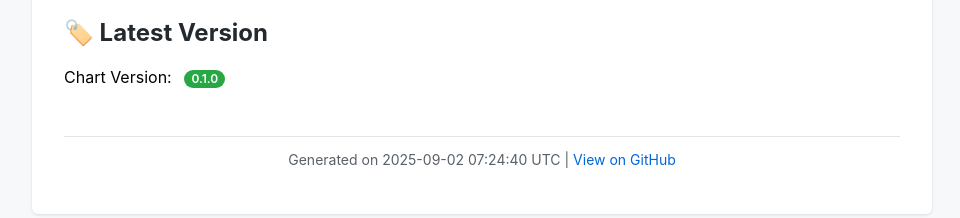
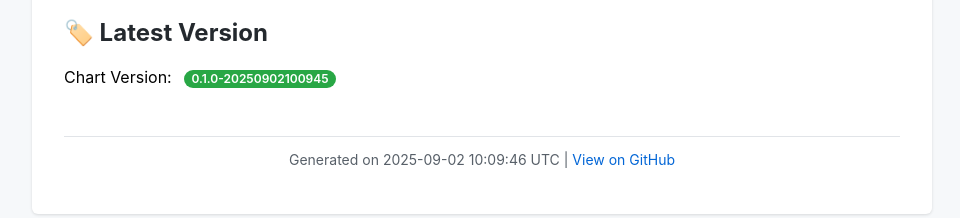
Before and after one commit to aavishay/right-sizer, a plain HTML site: page index.html in a window 1280 px wide. Shown: the part 1177-1395 px from the top of the page, without its empty margins (158-1118 px from the left). Drawn offline with Linux system fonts and the light colour scheme.

Commit message:
Update Helm chart version 0.1.0-20250902100945 from main branch

```diff
--- a/index.html
+++ b/index.html
@@ -106,11 +106,11 @@
         </ul>
 
         <h2>🏷️ Latest Version</h2>
-        <p>Chart Version: <span class="badge">0.1.0</span></p>
+        <p>Chart Version: <span class="badge">0.1.0-20250902100945</span></p>
 
         <hr style="margin-top: 3rem; border: none; border-top: 1px solid #e1e4e8;">
         <p style="text-align: center; color: #586069; font-size: 14px;">
-            Generated on 2025-09-02 07:24:40 UTC |
+            Generated on 2025-09-02 10:09:46 UTC |
             <a href="https://github.com/aavishay/right-sizer">View on GitHub</a>
         </p>
     </div>
```
Also changed, not shown: 2 other files.
